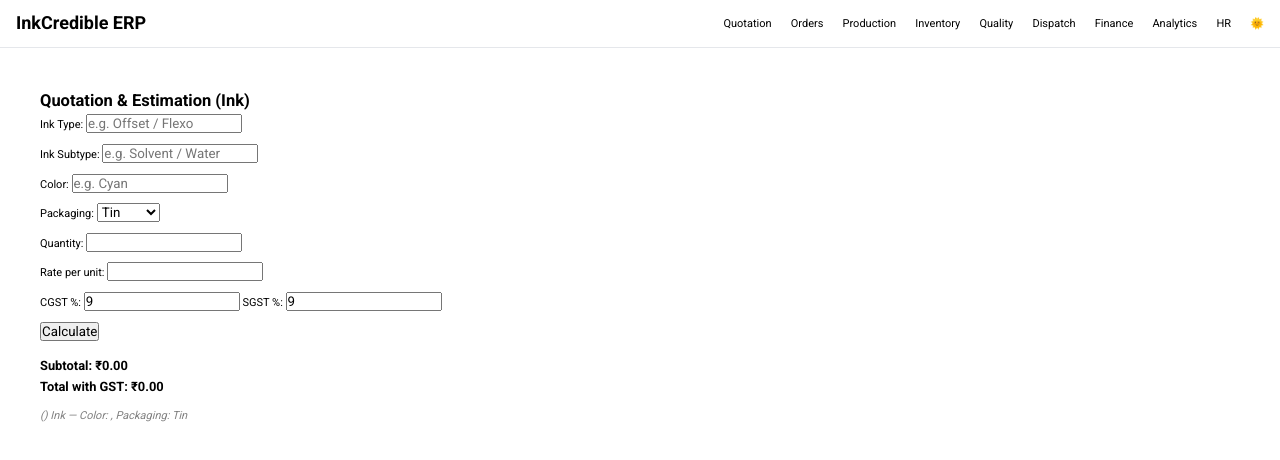
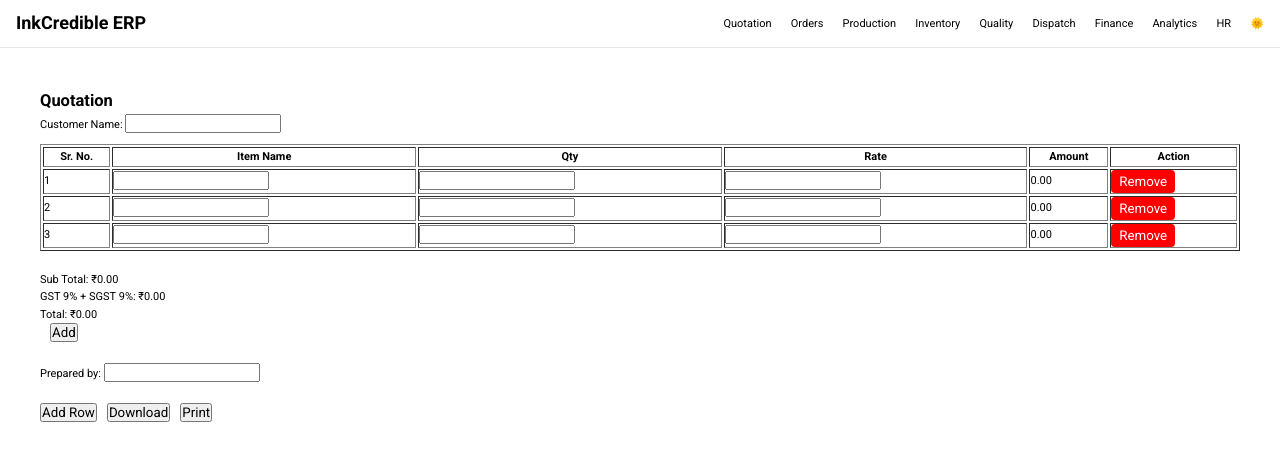
Before and after one commit to ByteBardNikhil/inkcredible, a React (Vite) app: page / in a window 1280 px wide. Shown: the top 460 px of the page. Built offline with nearby package versions, Linux system fonts and the light colour scheme.

Commit message:
improved Quoatation

```diff
--- a/src/Modules/Quotation.jsx
+++ b/src/Modules/Quotation.jsx
@@ -1,116 +1,176 @@
-import React, { useState } from "react";
+import React, { useState, useRef } from "react";
 
 export default function Quotation() {
-  const [inkType, setInkType] = useState("");
-  const [inkSubType, setInkSubType] = useState("");
-  const [color, setColor] = useState("");
-  const [packaging, setPackaging] = useState("Tin");
-  const [qty, setQty] = useState("");
-  const [rate, setRate] = useState("");
-  const [cgst, setCgst] = useState("9");
-  const [sgst, setSgst] = useState("9");
+  const [customer, setCustomer] = useState("");
+  const [items, setItems] = useState([
+    { name: "", qty: "", rate: "", amount: 0 },
+    { name: "", qty: "", rate: "", amount: 0 },
+    { name: "", qty: "", rate: "", amount: 0 },
+  ]);
+  const [cgst, setCgst] = useState(9);
+  const [sgst, setSgst] = useState(9);
+  const [subTotal, setSubTotal] = useState(0);
   const [total, setTotal] = useState(0);
-  const [finalAmount, setFinalAmount] = useState(0);
+  const [preparedBy, setPreparedBy] = useState("");
+  const printRef = useRef();
 
-  const calculate = () => {
-    const q = parseFloat(qty) || 0;
-    const r = parseFloat(rate) || 0;
-    const c = parseFloat(cgst) || 0;
-    const s = parseFloat(sgst) || 0;
+  const handleChange = (index, field, value) => {
+    const newItems = [...items];
+    newItems[index][field] = value;
+    if (field === "qty" || field === "rate") {
+      const q = parseFloat(newItems[index].qty) || 0;
+      const r = parseFloat(newItems[index].rate) || 0;
+      newItems[index].amount = q * r;
+    }
+    setItems(newItems);
+  };
 
-    const subTotal = q * r;
-    const tax = subTotal * ((c + s) / 100);
-    setTotal(subTotal);
-    setFinalAmount(subTotal + tax);
+  const addRow = () =>
+    setItems([...items, { name: "", qty: "", rate: "", amount: 0 }]);
+
+  const removeRow = (index) => {
+    const newItems = items.filter((_, i) => i !== index);
+    setItems(newItems);
+  };
+
+  const calculateTotal = () => {
+    const sum = items.reduce((acc, i) => acc + i.amount, 0);
+    setSubTotal(sum);
+    const tax = sum * ((parseFloat(cgst) + parseFloat(sgst)) / 100);
+    setTotal(sum + tax);
+  };
+
+  const handlePrint = () => {
+    calculateTotal();
+    const printContent = printRef.current.innerHTML;
+    const WinPrint = window.open("", "", "width=900,height=650");
+    WinPrint.document.write(
+      `<html><head><title>Quotation</title></head><body>${printContent}</body></html>`
+    );
+    WinPrint.document.close();
+    WinPrint.focus();
+    WinPrint.print();
+  };
+
+  const handleDownload = () => {
+    calculateTotal();
+    const element = document.createElement("a");
+    const content = printRef.current.innerHTML;
+    const file = new Blob([content], { type: "text/html" });
+    element.href = URL.createObjectURL(file);
+    element.download = "quotation.html";
+    document.body.appendChild(element);
+    element.click();
+    document.body.removeChild(element);
   };
 
   return (
-    <div style={{ padding: "20px", maxWidth: "500px" }}>
-      <h2>Quotation & Estimation (Ink)</h2>
-
+    <div style={{ padding: "20px" }}>
+      <h2>Quotation</h2>
       <div style={{ marginBottom: "10px" }}>
-        <label>Ink Type: </label>
+        <label>Customer Name: </label>
         <input
           type="text"
-          value={inkType}
-          onChange={(e) => setInkType(e.target.value)}
-          placeholder="e.g. Offset / Flexo"
+          value={customer}
+          onChange={(e) => setCustomer(e.target.value)}
         />
       </div>
 
-      <div style={{ marginBottom: "10px" }}>
-        <label>Ink Subtype: </label>
-        <input
-          type="text"
-          value={inkSubType}
-          onChange={(e) => setInkSubType(e.target.value)}
-          placeholder="e.g. Solvent / Water"
-        />
+      <div ref={printRef}>
+        <table
+          border="1"
+          cellPadding="8"
+          style={{ width: "100%", marginBottom: "10px" }}
+        >
+          <thead>
+            <tr>
+              <th>Sr. No.</th>
+              <th>Item Name</th>
+              <th>Qty</th>
+              <th>Rate</th>
+              <th>Amount</th>
+              <th>Action</th>
+            </tr>
+          </thead>
+          <tbody>
+            {items.map((item, index) => (
+              <tr key={index}>
+                <td>{index + 1}</td>
+                <td>
+                  <input
+                    value={item.name}
+                    onChange={(e) =>
+                      handleChange(index, "name", e.target.value)
+                    }
+                  />
+                </td>
+                <td>
+                  <input
+                    type="number"
+                    value={item.qty}
+                    onChange={(e) => handleChange(index, "qty", e.target.value)}
+                  />
+                </td>
+                <td>
+                  <input
+                    type="number"
+                    value={item.rate}
+                    onChange={(e) =>
+                      handleChange(index, "rate", e.target.value)
+                    }
+                  />
+                </td>
+                <td>{item.amount.toFixed(2)}</td>
+                <td>
+                  <button
+                    onClick={() => removeRow(index)}
+                    style={{
+                      background: "red",
+                      color: "#fff",
+                      border: "none",
+                      padding: "4px 8px",
+                      borderRadius: "4px",
+                    }}
+                  >
+                    Remove
+                  </button>
+                </td>
+              </tr>
+            ))}
+          </tbody>
+        </table>
+
+        <div style={{ marginTop: "20px" }}>
+          <p>Sub Total: ₹{subTotal.toFixed(2)}</p>
+          <p>
+            GST {cgst}% + SGST {sgst}%: ₹
+            {((subTotal * (cgst + sgst)) / 100).toFixed(2)}
+          </p>
+          <p>Total: ₹{total.toFixed(2)}</p>
+          <button onClick={calculateTotal} style={{ marginLeft: "10px" }}>
+            Add
+          </button>
+        </div>
+
+        <p style={{ marginTop: "20px" }}>
+          Prepared by:{" "}
+          <input
+            type="text"
+            value={preparedBy}
+            onChange={(e) => setPreparedBy(e.target.value)}
+          />
+        </p>
       </div>
 
-      <div style={{ marginBottom: "10px" }}>
-        <label>Color: </label>
-        <input
-          type="text"
-          value={color}
-          onChange={(e) => setColor(e.target.value)}
-          placeholder="e.g. Cyan"
-        />
+      <div style={{ marginTop: "20px" }}>
+        <button onClick={addRow}>Add Row</button>
+        <button onClick={handleDownload} style={{ marginLeft: "10px" }}>
+          Download
+        </button>
+        <button onClick={handlePrint} style={{ marginLeft: "10px" }}>
+          Print
+        </button>
       </div>
-
-      <div style={{ marginBottom: "10px" }}>
-        <label>Packaging: </label>
-        <select
-          value={packaging}
-          onChange={(e) => setPackaging(e.target.value)}
-        >
-          <option value="Tin">Tin</option>
-          <option value="Drum">Drum</option>
-          <option value="Bucket">Bucket</option>
-        </select>
-      </div>
-
-      <div style={{ marginBottom: "10px" }}>
-        <label>Quantity: </label>
-        <input
-          type="number"
-          value={qty}
-          onChange={(e) => setQty(e.target.value)}
-        />
-      </div>
-
-      <div style={{ marginBottom: "10px" }}>
-        <label>Rate per unit: </label>
-        <input
-          type="number"
-          value={rate}
-          onChange={(e) => setRate(e.target.value)}
-        />
-      </div>
-
-      <div style={{ marginBottom: "10px" }}>
-        <label>CGST %: </label>
-        <input
-          type="number"
-          value={cgst}
-          onChange={(e) => setCgst(e.target.value)}
-        />
-        <label> SGST %: </label>
-        <input
-          type="number"
-          value={sgst}
-          onChange={(e) => setSgst(e.target.value)}
-        />
-      </div>
-
-      <button onClick={calculate}>Calculate</button>
-
-      <h3 style={{ marginTop: "15px" }}>Subtotal: ₹{total.toFixed(2)}</h3>
-      <h3>Total with GST: ₹{finalAmount.toFixed(2)}</h3>
-
-      <p style={{ marginTop: "10px", fontStyle: "italic", color: "gray" }}>
-        {inkType} ({inkSubType}) Ink — Color: {color}, Packaging: {packaging}
-      </p>
     </div>
   );
 }
```
